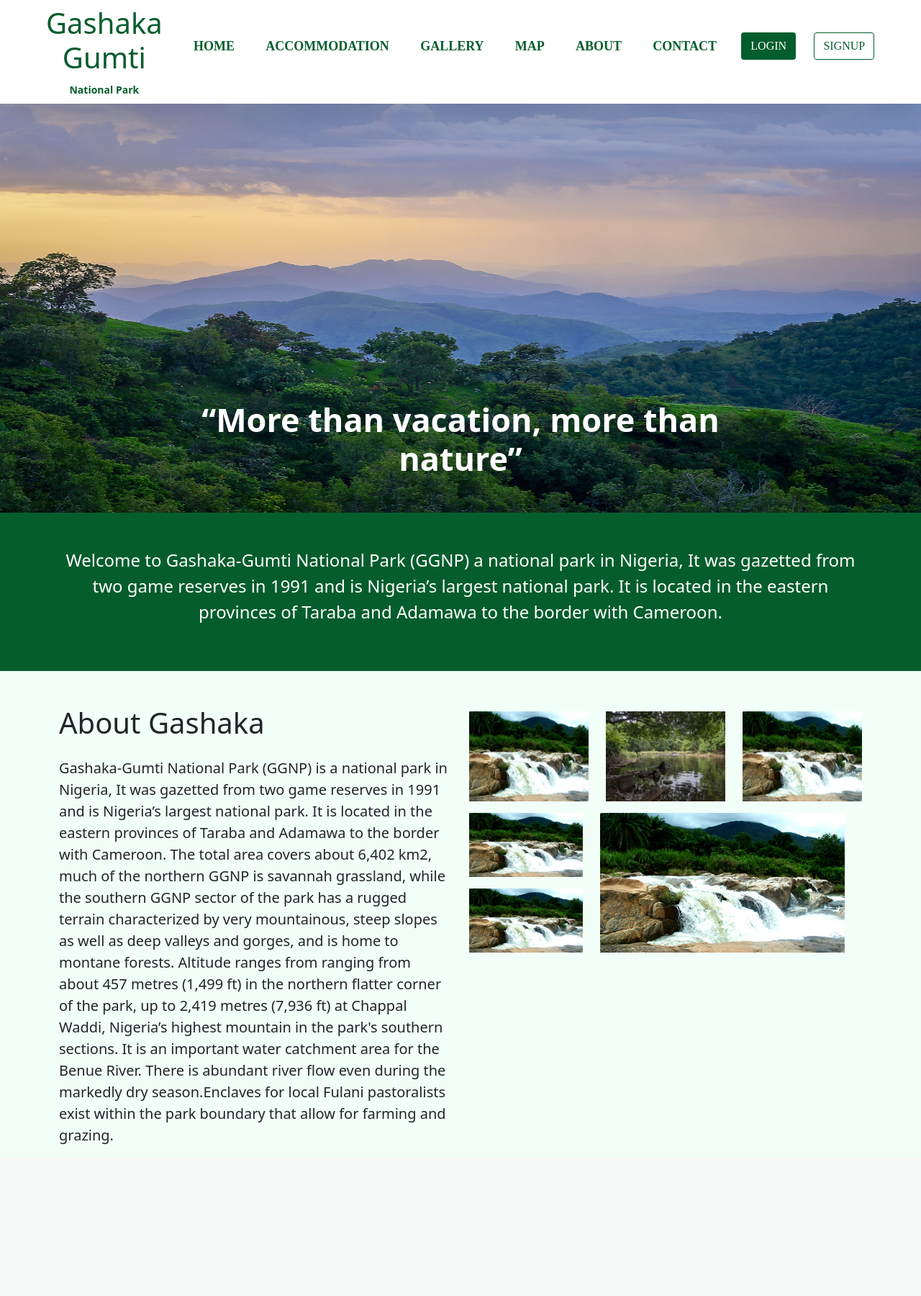
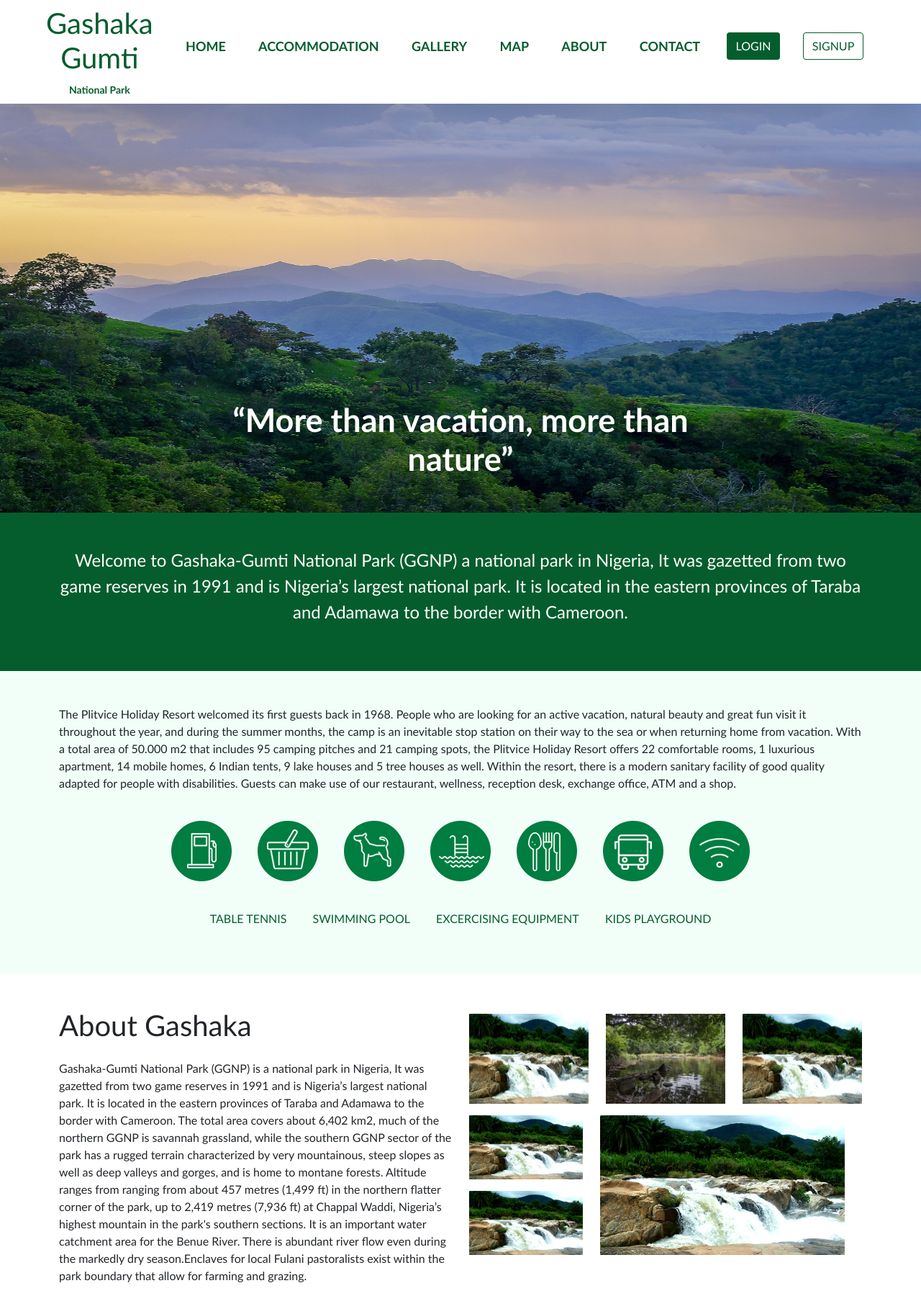
Before and after one commit to anasbassi/Tour-guide, a PHP site: page /index.html in a window 1280 px wide. Shown: the whole page at 72% size. Before the commit the page ends 1589 px from the top, so only its background shows below. Run offline with PHP 8.4, Linux system fonts and the light colour scheme.

Commit message:
navigation

```diff
--- a/assets/css/main.css
+++ b/assets/css/main.css
@@ -2,6 +2,20 @@ body {
     overflow-x: hidden;
     font-family: 'Montserrat', sans-serif;
     background-color: gray !important;
+}
+body,
+p,
+h1,
+h2,
+h3,
+h4,
+h5,
+h6,
+a,
+li
+span
+small{
+    font-family: 'Trebuchet MS', 'Lucida Sans Unicode', 'Lucida Grande', 'Lucida Sans', Arial, sans-serif !important;
 }
 
 nav {
@@ -233,5 +247,12 @@ nav {
     background-color: #055D2D;
 }
 .about-container{
+    background-color: #fff;
+}
+
+.navigation-icon{
     background-color: #F1FFF8;
 }
+.navigation-icon span{
+    color: #055D2D;
+}
--- a/index.html
+++ b/index.html
@@ -2,30 +2,30 @@
 <html lang="en">
 
 <head>
-    <meta charset="UTF-8">
-    <meta http-equiv="X-UA-Compatible" content="IE=edge">
-    <meta name="viewport" content="width=device-width, initial-scale=1.0">
+  <meta charset="UTF-8" />
+  <meta http-equiv="X-UA-Compatible" content="IE=edge" />
+  <meta name="viewport" content="width=device-width, initial-scale=1.0" />
   <title>HOME</title>
-    <link rel="stylesheet" href="assets/css/main.css">
+  <link rel="stylesheet" href="assets/css/main.css" />
   <!-- cloud cdn  -->
-    <link rel='stylesheet' href='https://cdnjs.cloudflare.com/ajax/libs/normalize/8.0.1/normalize.min.css'>
+  <link rel="stylesheet" href="https://cdnjs.cloudflare.com/ajax/libs/normalize/8.0.1/normalize.min.css" />
 
   <!-- bootstrap local  -->
-    <link rel="stylesheet" href="assets/bootstrap/css/bootstrap.css">
+  <link rel="stylesheet" href="assets/bootstrap/css/bootstrap.css" />
   <!-- bootstrap cdn  -->
   <link href="https://cdn.jsdelivr.net/npm/bootstrap@5.0.2/dist/css/bootstrap.min.css" rel="stylesheet"
-        integrity="sha384-EVSTQN3/azprG1Anm3QDgpJLIm9Nao0Yz1ztcQTwFspd3yD65VohhpuuCOmLASjC" crossorigin="anonymous">
+    integrity="sha384-EVSTQN3/azprG1Anm3QDgpJLIm9Nao0Yz1ztcQTwFspd3yD65VohhpuuCOmLASjC" crossorigin="anonymous" />
 </head>
 
 <body>
   <!-- navbar -->
   <nav class="shadow-lg fixed-top">
     <div class="logo">
-            <h1 class="pt-2">Gashaka
-                <br> Gumti
+      <h1 class="pt-2">
+        Gashaka <br />
+        Gumti
       </h1>
       <small class="fw-bold">National Park</small>
-
     </div>
     <div class="hamburger">
       <div class="line1"></div>
@@ -40,7 +40,7 @@
       <li><a href="about.html">ABOUT</a></li>
       <li><a href="contact.html">CONTACT</a></li>
       <a href="index.php" class="btn btn-login">Login</a>
-            <a href="index.php" class="btn btn-signup">SignUp</a>
+      <a href="index.php" class="btn btn-signup ms-1">SignUp</a>
     </ul>
   </nav>
   <!-- navbar  -->
@@ -48,40 +48,94 @@
     <div id="carouselExampleCaptions" class="carousel slide" data-bs-ride="carousel">
       <div class="carousel-inner">
         <div class="carousel-item active main-carousel">
-                    <img src="assets/img/Gashaka1.jpg" class="d-block w-100" alt="...">
+          <img src="assets/img/Gashaka1.jpg" class="d-block w-100" alt="..." />
           <div class="carousel-caption d-none d-md-block">
-                        <h1 class="fw-bold" style="font-size: 45px">“More than vacation, more than <br> nature”
+            <h1 class="fw-bold" style="font-size: 45px">
+              “More than vacation, more than <br />
+              nature”
             </h1>
           </div>
         </div>
       </div>
     </div>
-
   </div>
   <div class="history-container">
-        <section class="container">
-            <p class="text-white fs-4 text-center py-5">
-                Welcome to Gashaka-Gumti National Park (GGNP) a national park in Nigeria, It was gazetted from two game
-                reserves in 1991 and is Nigeria’s largest national park. It is located in the eastern provinces of
-                Taraba and Adamawa to the border with Cameroon.
+    <!-- start -->
+    <section class="container py-5">
+      <p class="text-white fs-4 text-center">
+        Welcome to Gashaka-Gumti National Park (GGNP) a national park in
+        Nigeria, It was gazetted from two game reserves in 1991 and is
+        Nigeria’s largest national park. It is located in the eastern
+        provinces of Taraba and Adamawa to the border with Cameroon.
       </p>
     </section>
+    <!-- end -->
+  </div>
+  <!-- start  -->
+  <div class="navigation-icon">
+    <div class="container py-5">
+      <p>
+        The Plitvice Holiday Resort welcomed its first guests back in 1968.
+        People who are looking for an active vacation, natural beauty and
+        great fun visit it throughout the year, and during the summer months,
+        the camp is an inevitable stop station on their way to the sea or when
+        returning home from vacation. With a total area of 50.000 m2 that
+        includes 95 camping pitches and 21 camping spots, the Plitvice Holiday
+        Resort offers 22 comfortable rooms, 1 luxurious apartment, 14 mobile
+        homes, 6 Indian tents, 9 lake houses and 5 tree houses as well. Within
+        the resort, there is a modern sanitary facility of good quality
+        adapted for people with disabilities. Guests can make use of our
+        restaurant, wellness, reception desk, exchange office, ATM and a shop.
+      </p>
+      <div>
+        <p class="text-center py-3">
+          <img src="assets/img/icon/gas-station_icon.png" class="mx-3 my-2" alt="" />
+
+          <img src="assets/img/icon/market_icon.png" class="mx-3 my-2" alt="" />
+
+          <img src="assets/img/icon/pet-friendly_icon.png" class="mx-3 my-2" alt="" />
+
+          <img src="assets/img/icon/pool_icon.png" class="mx-3 my-2" alt="" />
+
+          <img src="assets/img/icon/restaurant_icon.png" class="mx-3 my-2" alt="" />
+
+          <img src="assets/img/icon/shuttle_bus_icon.png" class="mx-3 my-2" alt="" />
+
+          <img src="assets/img/icon/wi-fi_icon.png" class="mx-3 my-2" alt="" />
+          <br />
+        </p>
+        <p class="text-center">
+          <span class="px-3">TABLE TENNIS</span>
+          <span class="px-3">SWIMMING POOL</span>
+          <span class="px-3">EXCERCISING EQUIPMENT</span>
+          <span class="px-3"> KIDS PLAYGROUND</span>
+        </p>
+      </div>
+    </div>
+  </div>
+  <!-- end -->
+
+  <!-- start -->
   <div class="about-container">
     <div class="container">
       <div class="row">
         <div class="col-md-6 pt-5">
           <h1 class="pb-3">About Gashaka</h1>
-                        <p class="fw-normal fs-5">
-                            Gashaka-Gumti National Park (GGNP) is a national park in Nigeria, It was gazetted from two
-                            game reserves in 1991 and is Nigeria’s largest national park. It is located in the eastern
-                            provinces of Taraba and Adamawa to the border with Cameroon. The total area covers about
-                            6,402 km2, much of the northern GGNP is savannah grassland, while the southern GGNP sector
-                            of the park has a rugged terrain characterized by very mountainous, steep slopes as well as
-                            deep valleys and gorges, and is home to montane forests. Altitude ranges from ranging from
-                            about 457 metres (1,499 ft) in the northern flatter corner of the park, up to 2,419 metres
-                            (7,936 ft) at Chappal Waddi, Nigeria’s highest mountain in the park's southern sections. It
-                            is an important water catchment area for the Benue River. There is abundant river flow even
-                            during the markedly dry season.Enclaves for local Fulani pastoralists exist within the
+          <p class="fw-normal fs-6">
+            Gashaka-Gumti National Park (GGNP) is a national park in Nigeria,
+            It was gazetted from two game reserves in 1991 and is Nigeria’s
+            largest national park. It is located in the eastern provinces of
+            Taraba and Adamawa to the border with Cameroon. The total area
+            covers about 6,402 km2, much of the northern GGNP is savannah
+            grassland, while the southern GGNP sector of the park has a rugged
+            terrain characterized by very mountainous, steep slopes as well as
+            deep valleys and gorges, and is home to montane forests. Altitude
+            ranges from ranging from about 457 metres (1,499 ft) in the
+            northern flatter corner of the park, up to 2,419 metres (7,936 ft)
+            at Chappal Waddi, Nigeria’s highest mountain in the park's
+            southern sections. It is an important water catchment area for the
+            Benue River. There is abundant river flow even during the markedly
+            dry season.Enclaves for local Fulani pastoralists exist within the
             park boundary that allow for farming and grazing.
           </p>
         </div>
@@ -89,29 +143,27 @@
           <div class="about-img">
             <div class="row">
               <div class="col-md-4 py-2">
-                                    <img src="assets/img/gashaka2.jpg" height="100%" width="100%" alt="">
+                <img src="assets/img/gashaka2.jpg" height="100%" width="100%" alt="" />
               </div>
               <div class="col-md-4 py-2">
-                                    <img src="assets/img/gashaka4.jpg" height="100%" width="100%" alt="">
+                <img src="assets/img/gashaka4.jpg" height="100%" width="100%" alt="" />
               </div>
               <div class="col-md-4 py-2">
-                                    <img src="assets/img/gashaka2.jpg" height="100%" width="100%" alt="">
+                <img src="assets/img/gashaka2.jpg" height="100%" width="100%" alt="" />
               </div>
               <div class="row">
                 <div class="col-md-4">
                   <div class="row">
                     <div class="col-md-12 py-2">
-                                                <img src="assets/img/gashaka2.jpg" height="100%" width="100%" alt="">
-
+                      <img src="assets/img/gashaka2.jpg" height="100%" width="100%" alt="" />
                     </div>
                     <div class="col-md-12 py-2">
-                                                <img src="assets/img/gashaka2.jpg" height="100%" width="100%" alt="">
-
+                      <img src="assets/img/gashaka2.jpg" height="100%" width="100%" alt="" />
                     </div>
                   </div>
                 </div>
                 <div class="col-md-8 py-2">
-                                        <img src="assets/img/gashaka2.jpg" height="100%" width="100%" alt="">
+                  <img src="assets/img/gashaka2.jpg" height="100%" width="100%" alt="" />
                 </div>
               </div>
             </div>
@@ -120,7 +172,7 @@
       </div>
     </div>
   </div>
-    </div>
+  <!-- end -->
 
   <script src="https://cdn.jsdelivr.net/npm/bootstrap@5.0.2/dist/js/bootstrap.bundle.min.js"
     integrity="sha384-MrcW6ZMFYlzcLA8Nl+NtUVF0sA7MsXsP1UyJoMp4YLEuNSfAP+JcXn/tWtIaxVXM"
```
Also changed, not shown: assets/img/icon/gas-station_icon.png (added), assets/img/icon/market_icon.png (added), assets/img/icon/pet-friendly_icon.png (added), assets/img/icon/pool_icon.png (added), assets/img/icon/restaurant_icon.png (added), assets/img/icon/shuttle_bus_icon.png (added), assets/img/icon/wi-fi_icon.png (added). Lines whose indentation alone changed are shown as unchanged.
